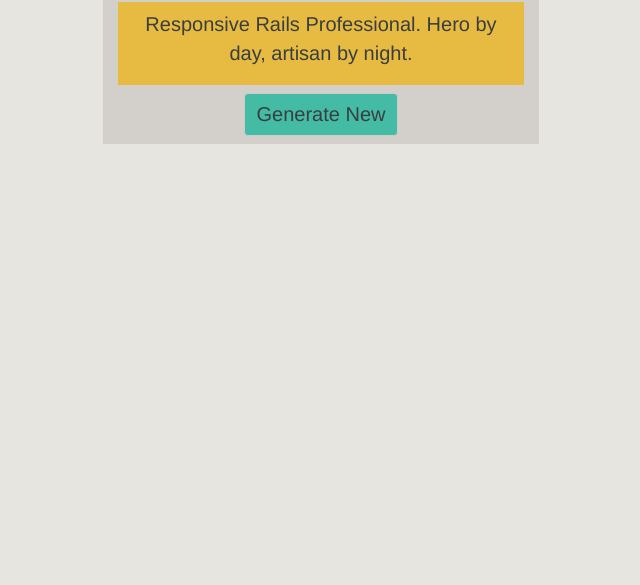
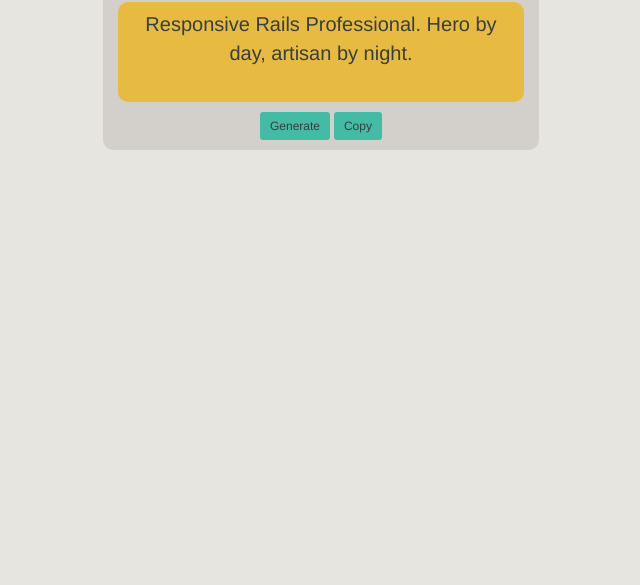
Before and after one commit to RikBoeykens/Twitter-Bio-Generator, a plain HTML site: page index.html in a window 1280 px wide. Shown: the part 215-800 px from the top of the page, without its empty margins (319-959 px from the left). Drawn offline with nearby package versions, Linux system fonts and the light colour scheme.

Commit message:
generate and copy button-styling applied

```diff
--- a/css/style.css
+++ b/css/style.css
@@ -5,7 +5,8 @@ body {
 #main {
   background-color:#D3D0CB;
   margin-top: 10%;
-
+  border-radius: 10px;
+  min-width: 300px;
 }
 
 h1.title {
@@ -18,22 +19,34 @@ h1.title {
 	background-color:#E7BB41;
 	padding: 2%;
 	text-align:center;
+	height:100px;
 	font-size: 20px;
 	color:#393E41;
+	border-radius:10px;
+	min-width: 280px;
+
 }
 
-#generateButton {
+.custom-btn {
 	padding: 2%;
-	text-align: center;
+	position: static;
 	border-width: 0;
-}
-
-#generateButton:active {
-		box-shadow:none;
-	}
-
-.btn {
+	margin-top: 10px;
+	margin-bottom: 10px;
 	background-color: #44BBA4;
 	color:#393E41;
 	font-size:20px;
 }
+
+.custom-btn:active, .custom-btn:focus, .custom-btn:focus:active, .custom-btn:hover {
+	background-color: #44BBA4;
+	outline: none;
+	border: none;
+}
+
+/*
+- remove border from buttons when active
+- check the radious of the generator box and main box
+- fix the size on different screens
+
+ */
--- a/index.html
+++ b/index.html
@@ -9,12 +9,16 @@
 	<body>
 		<div class="row">
 			<div id="main"class="col-xs-offset-2 col-xs-8 col-md-offset-4 col-md-4">
-				<h1 class="title">Twitter Bio Generator</h1>
+				<div id="main-title">
+					<h1 class="title">Twitter Bio Generator</h1>
+				</div>
 				<div id="bioResult">
 					<p id="result"></p>
 				</div>
-				<div id="generateButton">
-					<button id="generate-new-btn" class="btn btn-default" type="button">Generate New </button>
+				<div class="btn-group-sm text-center" role="group">
+					<button id="generate-new-btn" class="btn btn-default custom-btn" type="button">Generate</button>
+
+					<button id="copy-btn" class="btn btn-default custom-btn" type="button">Copy</button>
 				</div>
 			</div>
 		</div>
```
